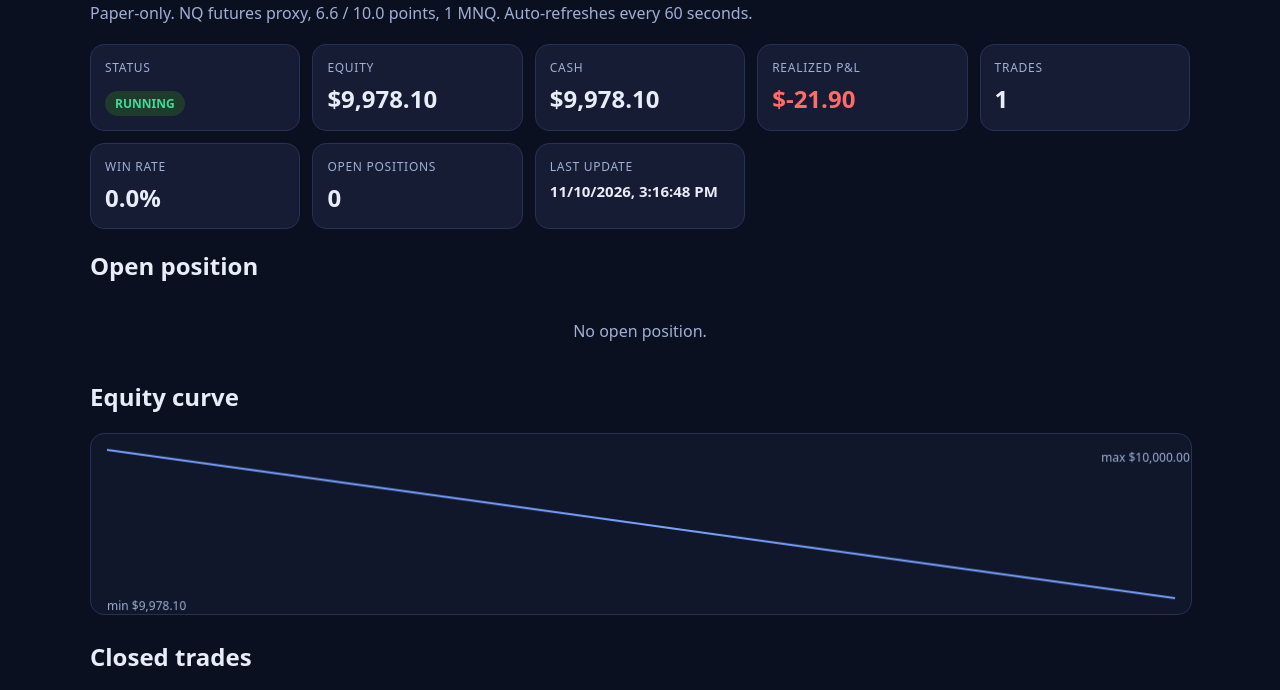
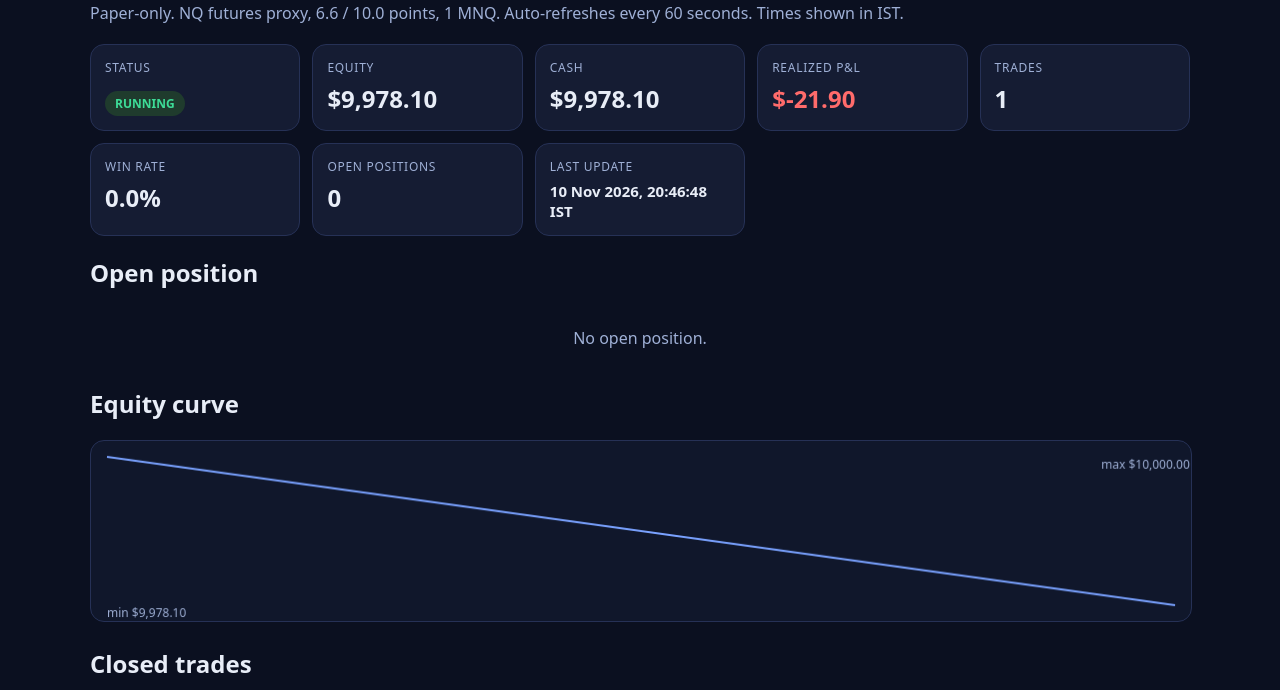
Before and after one commit to anandhakrishnanj24ece-art/my-trading-bot, a plain HTML site: page index.html in a window 1280 px wide. Shown: the part 64-754 px from the top of the page. Drawn offline with Linux system fonts and the light colour scheme.

Commit message:
feat: show timestamps in IST on web monitor

```diff
--- a/index.html
+++ b/index.html
@@ -34,7 +34,7 @@
 <body>
 <div class="wrap">
   <h1>UltimateORB Paper Monitor</h1>
-  <div class="sub">Paper-only. NQ futures proxy, 6.6 / 10.0 points, 1 MNQ. Auto-refreshes every 60 seconds.</div>
+  <div class="sub">Paper-only. NQ futures proxy, 6.6 / 10.0 points, 1 MNQ. Auto-refreshes every 60 seconds. Times shown in IST.</div>
 
   <div class="grid">
     <div class="card"><div class="label">Status</div><div class="value" id="status">Loading…</div></div>
@@ -79,6 +79,8 @@ const controlUrl = './ultimateorb_paper/state/control.json';
 
 function money(x) { return '$' + Number(x).toLocaleString(undefined, {minimumFractionDigits: 2, maximumFractionDigits: 2}); }
 function points(x) { return Number(x).toFixed(1) + ' pts'; }
+const istOpts = { timeZone: 'Asia/Kolkata', year: 'numeric', month: 'short', day: '2-digit', hour: '2-digit', minute: '2-digit', second: '2-digit', hour12: false };
+function fmtIST(x) { return new Date(x).toLocaleString('en-IN', istOpts) + ' IST'; }
 
 async function load() {
   try {
@@ -103,7 +105,7 @@ async function load() {
     document.getElementById('trades').textContent = trades.length;
     document.getElementById('winrate').textContent = winRate.toFixed(1) + '%';
     document.getElementById('openCount').textContent = (state.positions || []).length;
-    document.getElementById('updated').textContent = state.last_update ? new Date(state.last_update).toLocaleString() : '—';
+    document.getElementById('updated').textContent = state.last_update ? fmtIST(state.last_update) : '—';
 
     const pnlEl = document.getElementById('pnl');
     pnlEl.className = 'value ' + ((state.realized_pnl ?? 0) >= 0 ? 'good' : 'bad');
@@ -122,7 +124,7 @@ async function load() {
           <td>${Number(p.stop_price).toFixed(2)}</td>
           <td>${Number(p.last_price).toFixed(2)}</td>
           <td>${points(p.unrealized_points)} (${money(p.unrealized_usd)})</td>
-          <td>${new Date(p.opened_at).toLocaleString()}</td>
+          <td>${fmtIST(p.opened_at)}</td>
         </tr>`;
       }
       html += '</tbody></table>';
@@ -137,7 +139,7 @@ async function load() {
       let html = '<table><thead><tr><th>Closed</th><th>Direction</th><th>Entry</th><th>Exit</th><th>Gross</th><th>Net</th><th>Net $</th><th>Reason</th></tr></thead><tbody>';
       for (const t of [...trades].reverse().slice(0, 30)) {
         html += `<tr>
-          <td>${new Date(t.closed_at).toLocaleString()}</td>
+          <td>${fmtIST(t.closed_at)}</td>
           <td>${t.direction}</td>
           <td>${Number(t.entry_price).toFixed(2)}</td>
           <td>${Number(t.exit_price).toFixed(2)}</td>
```
